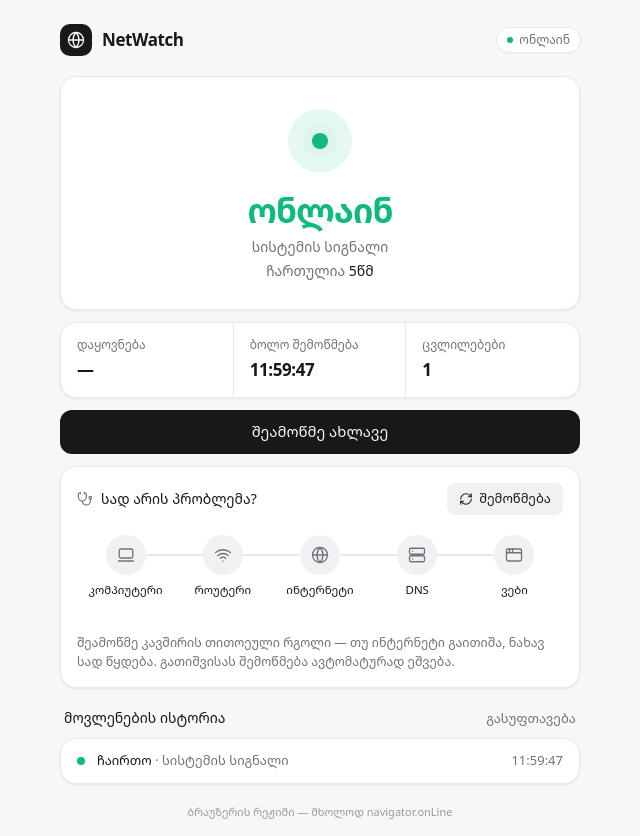
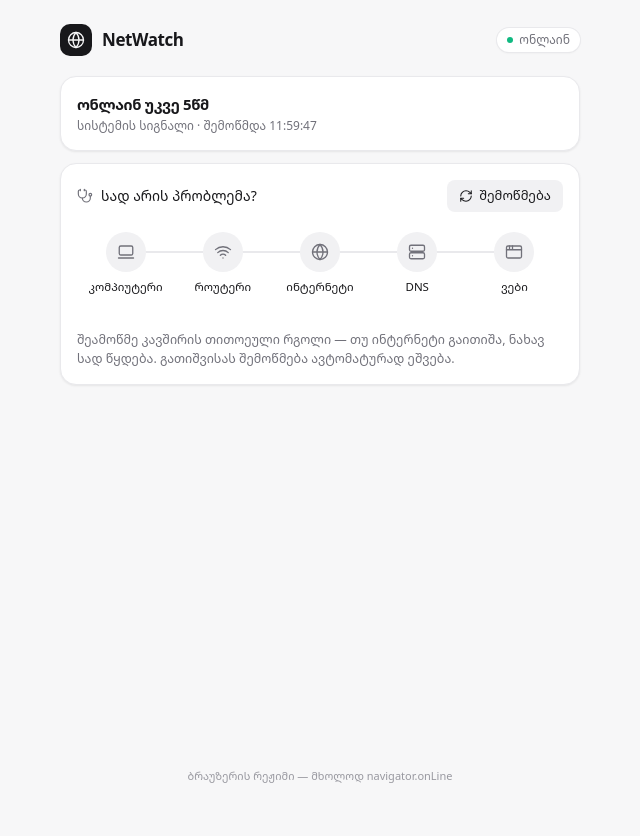
Before and after one commit to iibekaia/netwatch, an Angular app: page / in a window 1280 px wide. Shown: the whole page, without its empty margins (320-960 px from the left). After the commit the page ends 800 px from the top, so only its background shows below. Built offline with nearby package versions, Linux system fonts and the light colour scheme.

Commit message:
Remove event log feature: simplify status tab and migrate connection history tracking to the history tab

```diff
--- a/src/app/app.html
+++ b/src/app/app.html
@@ -7,9 +7,18 @@
       <h1 class="text-[17px] font-semibold tracking-tight">NetWatch</h1>
     </div>
 
-    <!-- მიმდინარე მდგომარეობა — ყველა ტაბიდან ჩანს -->
-    <span class="inline-flex items-center gap-1.5 rounded-full bg-card px-2.5 py-1 text-xs text-muted shadow-soft ring-1 ring-border">
-      <span class="size-1.5 rounded-full" [class]="statusDot()"></span>
+    <!-- მიმდინარე მდგომარეობა — ყველა ტაბიდან ჩანს; ოფლაინ — გამოკვეთილად -->
+    <span
+      class="inline-flex items-center gap-1.5 rounded-full px-2.5 py-1 text-xs transition-colors"
+      [class]="conn.online() === false ? 'bg-bad font-medium text-white' : 'bg-card text-muted shadow-soft ring-1 ring-border'"
+      role="status"
+    >
+      <span class="relative flex size-1.5">
+        @if (conn.online() === false) {
+          <span class="absolute inset-0 animate-ping-soft rounded-full bg-white"></span>
+        }
+        <span class="relative size-1.5 rounded-full" [class]="statusDot()"></span>
+      </span>
       {{ statusText() }}
     </span>
     <!--    @if (conn.isElectron) {-->
--- a/src/app/app.ts
+++ b/src/app/app.ts
@@ -26,7 +26,8 @@ export class App {
   protected readonly lan = inject(LanService);
   protected readonly update = inject(UpdateService);
   protected readonly autostart = inject(AutostartService);
-  protected readonly tab = signal<AppTab>('status');
+  // სიჩქარე — პირველი ტაბი; ბრაუზერის რეჟიმში (Electron-ის გარეშე) მხოლოდ კავშირი მუშაობს
+  protected readonly tab = signal<AppTab>(window.netwatch ? 'speed' : 'status');
   protected readonly versions = window.netwatch?.versions;
 
   /** header-ის პატარა ინდიკატორი */
@@ -36,7 +37,7 @@ export class App {
   });
   protected readonly statusDot = computed(() => {
     const online = this.conn.online();
-    return online === null ? 'bg-muted' : online ? 'bg-ok' : 'bg-bad';
+    return online === null ? 'bg-muted' : online ? 'bg-ok' : 'bg-white';
   });
 
   private readonly toast = inject(ToastService);
--- a/src/app/core/diagnostics.service.ts
+++ b/src/app/core/diagnostics.service.ts
@@ -1,5 +1,6 @@
 import { DestroyRef, Injectable, inject, signal } from '@angular/core';
 import { DiagState } from './netwatch.types';
+import { ConnectionService } from './connection.service';
 
 /**
  * „სად არის პრობლემა?“ (Angular). შემოწმება main process-ში ხდება (electron/diagnostics.js):
@@ -8,6 +9,7 @@ import { DiagState } from './netwatch.types';
 @Injectable({ providedIn: 'root' })
 export class DiagnosticsService {
   private readonly api = window.netwatch;
+  private readonly conn = inject(ConnectionService);
   readonly available = !!this.api;
 
   readonly state = signal<DiagState>({ running: false, trigger: null, result: null });
@@ -18,7 +20,9 @@ export class DiagnosticsService {
     this.api.getDiagnostics().then((s) => this.state.set(s));
   }
 
+  /** ერთი ღილაკი — კავშირიც (სტატუსი) და ჯაჭვის ყველა რგოლიც */
   run(): void {
+    this.conn.checkNow();
     this.api?.runDiagnostics().then((s) => this.state.set(s));
   }
 }
--- a/src/app/features/status/diagnostics-card/diagnostics-card.ts
+++ b/src/app/features/status/diagnostics-card/diagnostics-card.ts
@@ -30,7 +30,7 @@ const VERDICT_TONE = {
 const TRIGGERS: Record<string, string> = {
   offline: 'ავტომატურად, გათიშვისას',
   online: 'ავტომატურად, აღდგენისას',
-  manual: 'ხელით',
+  manual: '', // ხელით ან ტაბის გახსნისას — მხოლოდ დრო
 };
 
 /**
@@ -70,4 +70,9 @@ export class DiagnosticsCard {
   );
 
   protected readonly triggerLabel = computed(() => TRIGGERS[this.diag.state().trigger ?? ''] ?? '');
+
+  constructor() {
+    // ტაბის გახსნისას ჯაჭვი ცარიელი რომ არ იყოს — ჯერ თუ არ შემოწმებულა, ახლავე (< 1 წამი)
+    if (this.diag.available && !this.diag.state().result && !this.diag.state().running) this.diag.run();
+  }
 }
--- a/src/app/features/status/event-log/event-log.html
+++ /dev/null
@@ -1,28 +0,0 @@
-<div class="mb-2.5 flex items-center justify-between px-1">
-  <h2 class="section-title">მოვლენების ისტორია</h2>
-  @if (events().length) {
-    <button class="btn-link" (click)="clear.emit()">გასუფთავება</button>
-  }
-</div>
-
-@if (events().length) {
-  <ul class="card divide-y divide-border p-0">
-    @for (e of events(); track e.id) {
-      <li class="flex animate-fade-in items-center gap-3 px-4 py-3 text-[13px]">
-        <span class="size-2 shrink-0 rounded-full" [class]="e.online ? 'bg-ok' : 'bg-bad'"></span>
-        <div class="min-w-0 flex-1">
-          <span class="font-medium">{{ e.online ? 'ჩაირთო' : 'გაითიშა' }}</span>
-          <span class="text-muted">
-            · {{ reasonText(e.reason) }}
-            @if (e.previousDuration !== null) {
-              · წინა {{ formatDuration(e.previousDuration) }}
-            }
-          </span>
-        </div>
-        <span class="shrink-0 text-muted tabular-nums">{{ e.at | date: 'HH:mm:ss' }}</span>
-      </li>
-    }
-  </ul>
-} @else {
-  <p class="empty-state">ჯერ ცვლილება არ ყოფილა. სცადე Wi-Fi-ის გათიშვა.</p>
-}
--- a/src/app/features/status/event-log/event-log.ts
+++ /dev/null
@@ -1,18 +0,0 @@
-import { Component, input, output } from '@angular/core';
-import { DatePipe } from '@angular/common';
-import { ConnectionEvent } from '../../../core/connection.service';
-import { formatDuration, reasonText } from '../../../shared/format';
-
-/** მოვლენების ისტორია: როდის გაითიშა / ჩაირთო ინტერნეტი */
-@Component({
-  selector: 'app-event-log',
-  imports: [DatePipe],
-  templateUrl: './event-log.html',
-})
-export class EventLog {
-  readonly events = input.required<ConnectionEvent[]>();
-  readonly clear = output<void>();
-
-  protected readonly formatDuration = formatDuration;
-  protected readonly reasonText = reasonText;
-}
--- a/src/app/features/status/status-tab/status-tab.html
+++ b/src/app/features/status/status-tab/status-tab.html
@@ -1,42 +1,21 @@
-<section class="card px-6 pt-8 pb-7 text-center transition-colors duration-300" [class]="tone().card" aria-live="polite">
-  <!-- ინდიკატორი: ონლაინ — რბილი ტალღა, ოფლაინ / მოწმდება — უძრავი -->
-  <div class="mx-auto mb-5 grid size-16 place-items-center rounded-full" [class]="tone().halo" aria-hidden="true">
-    <span class="relative flex size-4">
-      @if (conn.online() !== null) {
-        <span class="absolute inset-0 animate-ping-soft rounded-full opacity-60" [class]="tone().dot"></span>
+@let s = conn.status();
+
+<!-- მოკლე მდგომარეობა: რამდენ ხანს, დაყოვნება, ბოლო შემოწმება -->
+<section class="card" [class]="conn.online() === false ? 'border-bad/25! bg-bad/5!' : ''">
+  <div class="min-w-0">
+    <p class="truncate text-[15px] font-semibold tracking-tight" [class.text-bad]="conn.online() === false">
+      {{ title() }}
+    </p>
+    <p class="mt-0.5 truncate text-xs text-muted">
+      {{ reason() }}
+      @if (s.latencyMs !== null) {
+        · <span class="tabular-nums">{{ s.latencyMs }} ms</span>
       }
-      <span class="relative size-4 rounded-full transition-colors duration-300" [class]="tone().dot"></span>
-    </span>
+      @if (s.lastCheck) {
+        · შემოწმდა <span class="tabular-nums">{{ s.lastCheck | date: 'HH:mm:ss' }}</span>
+      }
+    </p>
   </div>
-
-  <p class="text-[34px] leading-none font-semibold tracking-tight" [class]="tone().text">{{ stateLabel() }}</p>
-  <p class="mt-2.5 text-sm text-muted">{{ reasonLabel() }}</p>
-  <p class="mt-1 text-sm text-muted">
-    {{ conn.online() === false ? 'გათიშულია' : 'ჩართულია' }}
-    <span class="font-medium text-text tabular-nums">{{ duration() }}</span>
-  </p>
 </section>
 
-<!-- ოფლაინ — დიაგნოსტიკა ზემოთ, ყველაზე საჭირო ადგილას -->
-@if (conn.online() === false) {
-  <app-diagnostics-card />
-}
-
-<section class="card grid grid-cols-3 divide-x divide-border p-0">
-  @for (m of metrics(); track m.label) {
-    <div class="flex min-w-0 flex-col gap-1 px-4 py-3.5">
-      <span class="caption truncate">{{ m.label }}</span>
-      <span class="text-[17px] font-semibold tracking-tight tabular-nums">{{ m.value }}</span>
-    </div>
-  }
-</section>
-
-<button class="btn-primary" (click)="conn.checkNow()" [disabled]="conn.checking()">
-  {{ conn.checking() ? 'მოწმდება…' : 'შეამოწმე ახლავე' }}
-</button>
-
-@if (conn.online() !== false) {
-  <app-diagnostics-card />
-}
-
-<app-event-log class="mt-2 flex min-h-0 flex-1 flex-col" [events]="conn.events()" (clear)="conn.clearLog()" />
+<app-diagnostics-card />
--- a/src/app/features/status/status-tab/status-tab.ts
+++ b/src/app/features/status/status-tab/status-tab.ts
@@ -2,54 +2,32 @@ import { Component, DestroyRef, computed, inject, signal } from '@angular/core';
 import { DatePipe } from '@angular/common';
 import { ConnectionService } from '../../../core/connection.service';
 import { formatDuration, reasonText } from '../../../shared/format';
-import { EventLog } from '../event-log/event-log';
 import { DiagnosticsCard } from '../diagnostics-card/diagnostics-card';
 
-/** ფერები მდგომარეობის მიხედვით (Tailwind კლასები) */
-const TONES = {
-  online: { card: '', text: 'text-ok', halo: 'bg-ok/10', dot: 'bg-ok' },
-  offline: { card: 'border-bad/25! bg-bad/5!', text: 'text-bad', halo: 'bg-bad/10', dot: 'bg-bad' },
-  unknown: { card: '', text: 'text-muted', halo: 'bg-subtle', dot: 'bg-muted' },
-};
-
-/** ტაბი „კავშირი“: მიმდინარე მდგომარეობა, მეტრიკები, მოვლენების ისტორია */
+/**
+ * ტაბი „კავშირი“: მოკლე მდგომარეობა (რამდენ ხანს, დაყოვნება) და დიაგნოსტიკა.
+ * ონლაინ/ოფლაინ თვითონ header-ში ჩანს; გათიშვების ისტორია — ტაბში „ისტორია“.
+ */
 @Component({
   selector: 'app-status-tab',
-  imports: [EventLog, DiagnosticsCard],
+  imports: [DatePipe, DiagnosticsCard],
   templateUrl: './status-tab.html',
-  host: { class: 'flex min-h-0 flex-1 flex-col gap-3' },
+  host: { class: 'flex flex-col gap-3' },
 })
 export class StatusTab {
   protected readonly conn = inject(ConnectionService);
-  private readonly date = new DatePipe('en-US');
 
   /** ყოველ წამში ახლდება, რომ ხანგრძლივობა "ცოცხლად" ითვლებოდეს */
   private readonly now = signal(Date.now());
 
-  protected readonly stateLabel = computed(() => {
+  protected readonly title = computed(() => {
     const online = this.conn.online();
-    return online === null ? 'მოწმდება…' : online ? 'ონლაინ' : 'ოფლაინ';
+    const since = formatDuration(this.now() - this.conn.status().since);
+    if (online === null) return 'მოწმდება…';
+    return online ? `ონლაინ უკვე ${since}` : `ოფლაინ უკვე ${since}`;
   });
 
-  protected readonly tone = computed(() => {
-    const online = this.conn.online();
-    return TONES[online === null ? 'unknown' : online ? 'online' : 'offline'];
-  });
-
-  protected readonly duration = computed(() =>
-    formatDuration(this.now() - this.conn.status().since)
-  );
-
-  protected readonly reasonLabel = computed(() => reasonText(this.conn.status().reason));
-
-  protected readonly metrics = computed(() => {
-    const s = this.conn.status();
-    return [
-      { label: 'დაყოვნება', value: s.latencyMs !== null ? `${s.latencyMs} ms` : '—' },
-      { label: 'ბოლო შემოწმება', value: s.lastCheck ? this.date.transform(s.lastCheck, 'HH:mm:ss') : '—' },
-      { label: 'ცვლილებები', value: String(this.conn.events().length) },
-    ];
-  });
+  protected readonly reason = computed(() => reasonText(this.conn.status().reason));
 
   constructor() {
     const tick = setInterval(() => this.now.set(Date.now()), 1000);
--- a/src/app/layout/tab-nav/tab-nav.ts
+++ b/src/app/layout/tab-nav/tab-nav.ts
@@ -5,7 +5,7 @@ import { Icon, IconName } from '../../shared/icon';
 
 export type AppTab = 'status' | 'lan' | 'speed' | 'history';
 
-/** ტაბების გადამრთველი (segmented control): კავშირი / ქსელი / სიჩქარე / ისტორია */
+/** ტაბების გადამრთველი (segmented control): სიჩქარე / კავშირი / ქსელი / ისტორია */
 @Component({
   selector: 'app-tab-nav',
   imports: [Icon],
@@ -22,9 +22,9 @@ export class TabNav {
   protected readonly speed = inject(SpeedService);
 
   protected readonly tabs: { id: AppTab; label: string; icon: IconName }[] = [
+    { id: 'speed', label: 'სიჩქარე', icon: 'gauge' },
     { id: 'status', label: 'კავშირი', icon: 'activity' },
     { id: 'lan', label: 'ქსელი', icon: 'network' },
-    { id: 'speed', label: 'სიჩქარე', icon: 'gauge' },
     { id: 'history', label: 'ისტორია', icon: 'history' },
   ];
 }
```
Also changed, not shown: 1 other file (tests, documents, lock files or other folders).
